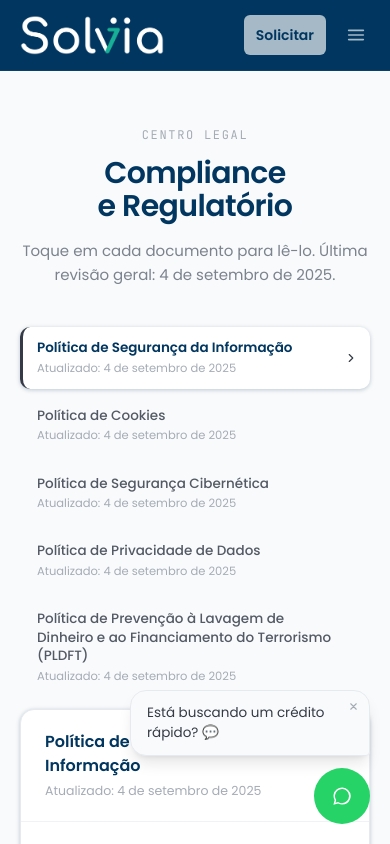
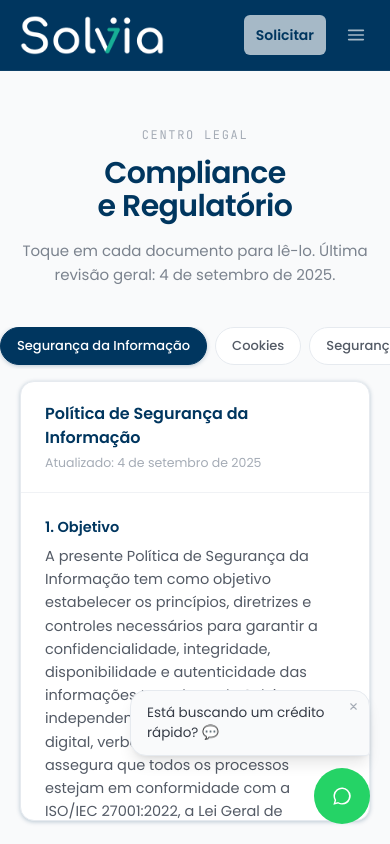
Before and after one commit to alberto8812/solvia-nvh, a React (Vite) app: page /legal in a window 390 px wide. Shown: the top 844 px of the page. Built offline with nearby package versions, Linux system fonts and the light colour scheme.

Commit message:
Agregar títulos cortos a los documentos en el JSON legal para mejorar la navegación en el componente LegalAccordionSection.

```diff
--- a/src/components/sections/legal-accordion-section.tsx
+++ b/src/components/sections/legal-accordion-section.tsx
@@ -24,6 +24,20 @@ export function LegalAccordionSection() {
 
   const selectedDoc =
     legal.documents.find((doc) => doc.id === selectedId) ?? legal.documents[0];
+
+  // On mobile the list sits above a tall viewer, so picking a document can
+  // leave its content below the fold with no visible change — bring the
+  // viewer into view on selection there. Desktop keeps list and viewer side
+  // by side (already both in view), so it's skipped to avoid an unwanted
+  // scroll jump on click.
+  const handleSelect = (id: string) => {
+    setSelectedId(id);
+    if (window.innerWidth < 1024) {
+      requestAnimationFrame(() =>
+        panelRef.current?.scrollIntoView({ behavior: "smooth", block: "start" }),
+      );
+    }
+  };
 
   return (
     <section className="bg-neutral-50 border-t border-neutral-200 pt-[calc(70px+56px)] md:pt-[calc(70px+76px)] pb-14 md:pb-[76px]">
@@ -53,15 +67,49 @@ export function LegalAccordionSection() {
           className="mt-10 lg:grid lg:grid-cols-[280px_1fr] lg:items-start gap-3 lg:gap-6"
           style={{ scrollMarginTop: "100px" }}
         >
-          {/* Document index — quiet navigation, never changes height */}
-          <nav aria-label="Documentos" className="flex flex-col gap-1.5">
+          {/* Mobile/tablet — compact horizontal chip selector, sitting
+              directly above the viewer so switching documents and seeing
+              the result happen in the same glance, no scrolling required. */}
+          <nav
+            aria-label="Documentos"
+            className="lg:hidden flex gap-2 overflow-x-auto pb-1 -mx-5 px-5 sm:-mx-8 sm:px-8 md:-mx-12 md:px-12"
+            style={{ scrollSnapType: "x proximity" }}
+          >
             {legal.documents.map((doc) => {
               const selected = doc.id === selectedDoc.id;
               return (
                 <button
                   key={doc.id}
                   type="button"
-                  onClick={() => setSelectedId(doc.id)}
+                  onClick={() => handleSelect(doc.id)}
+                  aria-current={selected}
+                  className="shrink-0 whitespace-nowrap rounded-full px-4 py-2 text-[13px] font-medium transition-colors duration-200 focus:outline-none focus-visible:ring-2 focus-visible:ring-brand-600 focus-visible:ring-offset-2"
+                  style={{
+                    scrollSnapAlign: "start",
+                    background: selected ? "var(--color-brand-900)" : "#ffffff",
+                    color: selected ? "#ffffff" : "var(--color-neutral-600)",
+                    border: `1px solid ${
+                      selected ? "var(--color-brand-900)" : "var(--color-neutral-200)"
+                    }`,
+                    boxShadow: selected ? "var(--shadow-brand-sm)" : "none",
+                  }}
+                >
+                  {doc.shortTitle ?? doc.title}
+                </button>
+              );
+            })}
+          </nav>
+
+          {/* Desktop — full document index, quiet navigation beside the
+              viewer, never changes height. */}
+          <nav aria-label="Documentos" className="hidden lg:flex lg:flex-col gap-1.5">
+            {legal.documents.map((doc) => {
+              const selected = doc.id === selectedDoc.id;
+              return (
+                <button
+                  key={doc.id}
+                  type="button"
+                  onClick={() => handleSelect(doc.id)}
                   aria-current={selected}
                   className="flex items-center gap-3 text-left pl-3.5 pr-3 py-3 rounded-[10px] border-l-[3px] transition-colors duration-200 focus:outline-none focus-visible:ring-2 focus-visible:ring-brand-600 focus-visible:ring-offset-2"
                   style={{
--- a/src/data/legal.json
+++ b/src/data/legal.json
@@ -6,6 +6,7 @@
     {
       "id": "seguranca-informacao",
       "title": "Política de Segurança da Informação",
+      "shortTitle": "Segurança da Informação",
       "updatedAt": "4 de setembro de 2025",
       "sections": [
         {
@@ -37,6 +38,7 @@
     {
       "id": "cookies",
       "title": "Política de Cookies",
+      "shortTitle": "Cookies",
       "updatedAt": "4 de setembro de 2025",
       "sections": [
         {
@@ -68,6 +70,7 @@
     {
       "id": "seguranca-cibernetica",
       "title": "Política de Segurança Cibernética",
+      "shortTitle": "Segurança Cibernética",
       "updatedAt": "4 de setembro de 2025",
       "sections": [
         {
@@ -95,6 +98,7 @@
     {
       "id": "privacidade-dados",
       "title": "Política de Privacidade de Dados",
+      "shortTitle": "Privacidade de Dados",
       "updatedAt": "4 de setembro de 2025",
       "sections": [
         {
@@ -130,6 +134,7 @@
     {
       "id": "pldft",
       "title": "Política de Prevenção à Lavagem de Dinheiro e ao Financiamento do Terrorismo (PLDFT)",
+      "shortTitle": "PLDFT",
       "updatedAt": "4 de setembro de 2025",
       "sections": [
         {
```
